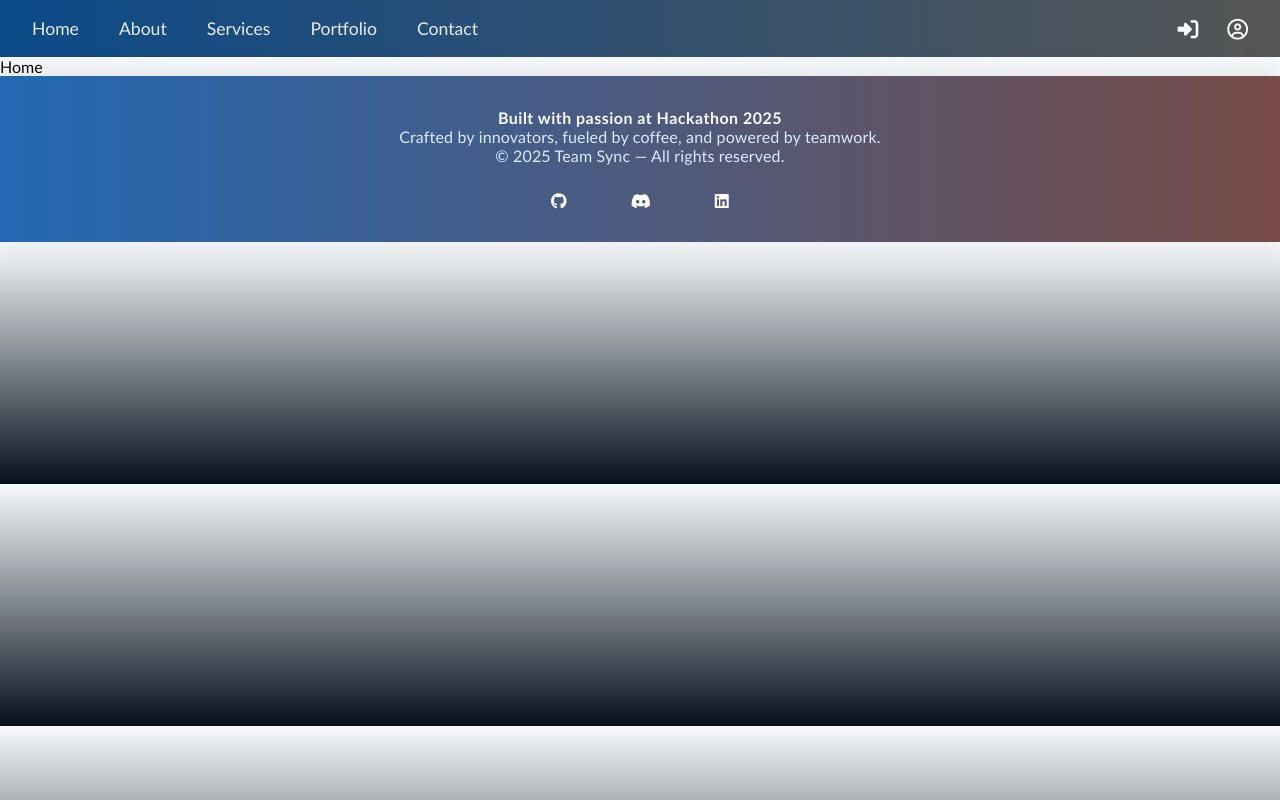
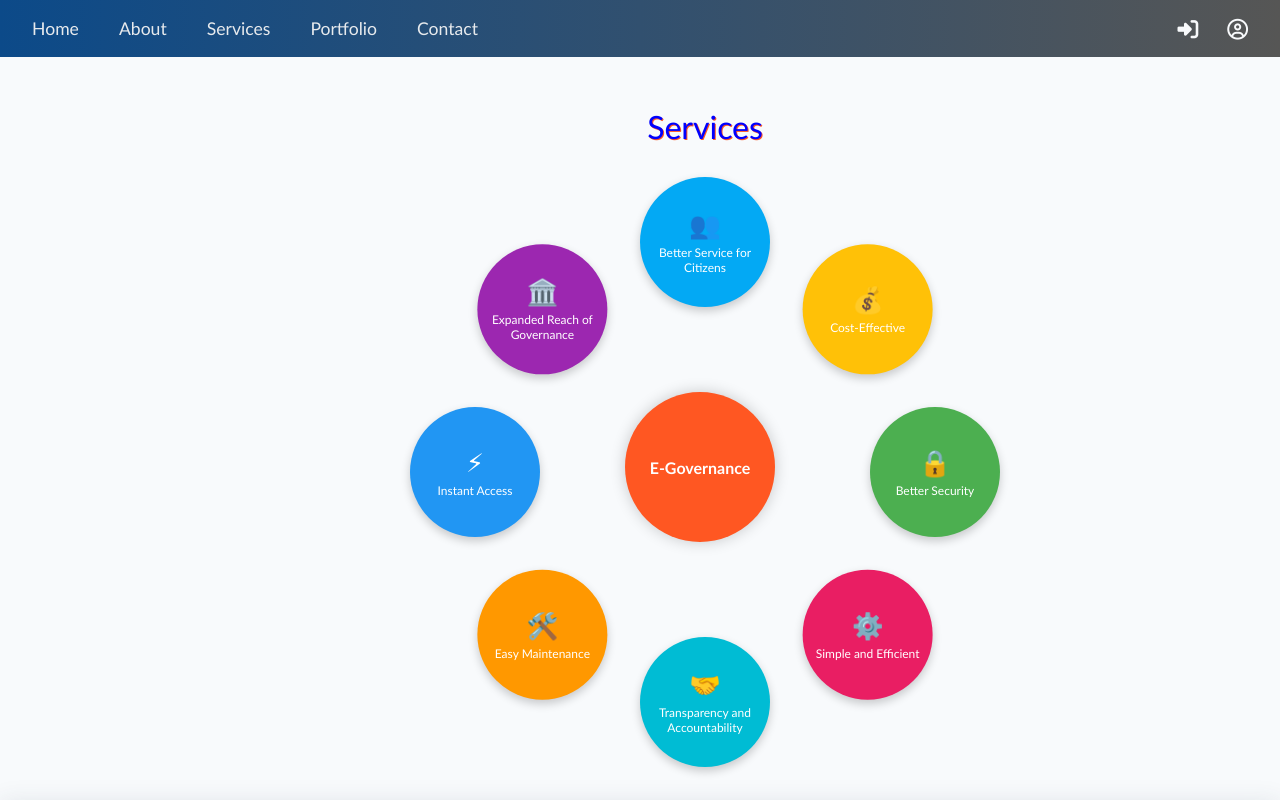
Before and after one commit to RkChhetri358/Ncit-Hackathon, a React (Vite) app in the folder Project/: page / in a window 1280 px wide. Shown: the top 800 px of the page. Built offline with nearby package versions, Linux system fonts and the light colour scheme.

Commit message:
Home page is created and service is added

```diff
--- a/Project/src/App.jsx
+++ b/Project/src/App.jsx
@@ -18,8 +18,11 @@ function App() {
           <Route path="/signup" element={<Signup />} />
           <Route path="/login" element={<Login/>} />
         </Routes>
+      <footer>
+ <Footer />
+      </footer>
       </div>
-      <Footer />
+
     </Router>
   );
 
--- /dev/null
+++ b/Project/src/components/Home/Home.css
@@ -0,0 +1,102 @@
+.egov-container {
+  position: relative;
+  width: 90vw;
+  max-width: 600px;
+  height: 90vw;
+  max-height: 600px;
+  margin: 0 auto;
+  margin-top: 50px;
+  margin-bottom: 100px;
+}
+
+#services {
+  display: flex;
+  justify-content: center;
+  color: blue;
+  font-size: xx-large;
+  margin-left: 130px;
+  text-align: center;
+  text-shadow: 1px 1px #FF5722;
+}
+
+.egov-center {
+  position: absolute;
+  top: 60%;
+  left: 60%;
+  transform: translate(-50%, -50%);
+  background-color: #FF5722;
+  color: white;
+  width: 25vw;
+  height: 25vw;
+  max-width: 150px;
+  max-height: 150px;
+  border-radius: 50%;
+  display: flex;
+  align-items: center;
+  justify-content: center;
+  font-weight: bold;
+  text-align: center;
+  box-shadow: 0 0 15px rgba(0, 0, 0, 0.2);
+}
+
+.egov-feature {
+  position: absolute;
+  top: 50%;
+  left: 50%;
+  transform-origin: center center;
+}
+
+.egov-button {
+  width: 22vw;
+  height: 22vw;
+  max-width: 130px;
+  max-height: 130px;
+  border-radius: 50%;
+  color: white;
+  text-align: center;
+  padding: 10px;
+  box-shadow: 0 4px 10px rgba(0, 0, 0, 0.2);
+  transition: transform 0.4s ease, box-shadow 0.5s ease;
+  display: flex;
+  flex-direction: column;
+  justify-content: center;
+  align-items: center;
+}
+
+.egov-button:hover {
+  transform: scale(1.5);
+  box-shadow: 0 6px 15px rgba(0, 0, 0, 0.3);
+}
+
+.egov-icon {
+  font-size: 1.6rem;
+  margin-bottom: 5px;
+}
+
+.egov-label {
+  font-size: 0.75rem;
+  text-align: center;
+}
+
+/* Responsive tweaks */
+@media (max-width: 480px) {
+  .egov-button {
+    width: 18vw;
+    height: 18vw;
+    font-size: 0.65rem;
+  }
+
+  .egov-label {
+    font-size: 0.6rem;
+  }
+
+  .egov-icon {
+    font-size: 1.2rem;
+  }
+
+  .egov-center {
+    width: 30vw;
+    height: 30vw;
+    font-size: 0.9rem;
+  }
+}
--- a/Project/src/components/Home/Home.jsx
+++ b/Project/src/components/Home/Home.jsx
@@ -1,7 +1,44 @@
 import React from 'react'
+import "./Home.css";
+const features = [
+  { label: 'Better Security', color: '#4CAF50', icon: '🔒' },
+  { label: 'Simple and Efficient', color: '#E91E63', icon: '⚙️' },
+  { label: 'Transparency and Accountability', color: '#00BCD4', icon: '🤝' },
+  { label: 'Easy Maintenance', color: '#FF9800', icon: '🛠️' },
+  { label: 'Instant Access', color: '#2196F3', icon: '⚡' },
+  { label: 'Expanded Reach of Governance', color: '#9C27B0', icon: '🏛️' },
+  { label: 'Better Service for Citizens', color: '#03A9F4', icon: '👥' },
+  { label: 'Cost-Effective', color: '#FFC107', icon: '💰' },
+];
 
 export default function Home() {
+
   return (
-    <div>Home</div>
+    <>
+       <div className="egov-container">
+     <center> <label htmlFor="services" id='services'>Services</label></center>
+      <div className="egov-center">E-Governance</div>
+      {features.map((feature, index) => {
+        const angle = (index / features.length) * 360;
+        return (
+          <div
+          key={index}
+          className="egov-feature"
+          style={{
+            transform: `rotate(${angle}deg) translate(230px) rotate(-${angle}deg)`
+          }}
+          >
+            <div
+              className="egov-button"
+              style={{ backgroundColor: feature.color }}
+            >
+              <div className="egov-icon">{feature.icon}</div>
+              <div className="egov-label">{feature.label}</div>
+            </div>
+          </div>
+        );
+      })}
+    </div>
+         </>
   )
 }
```
